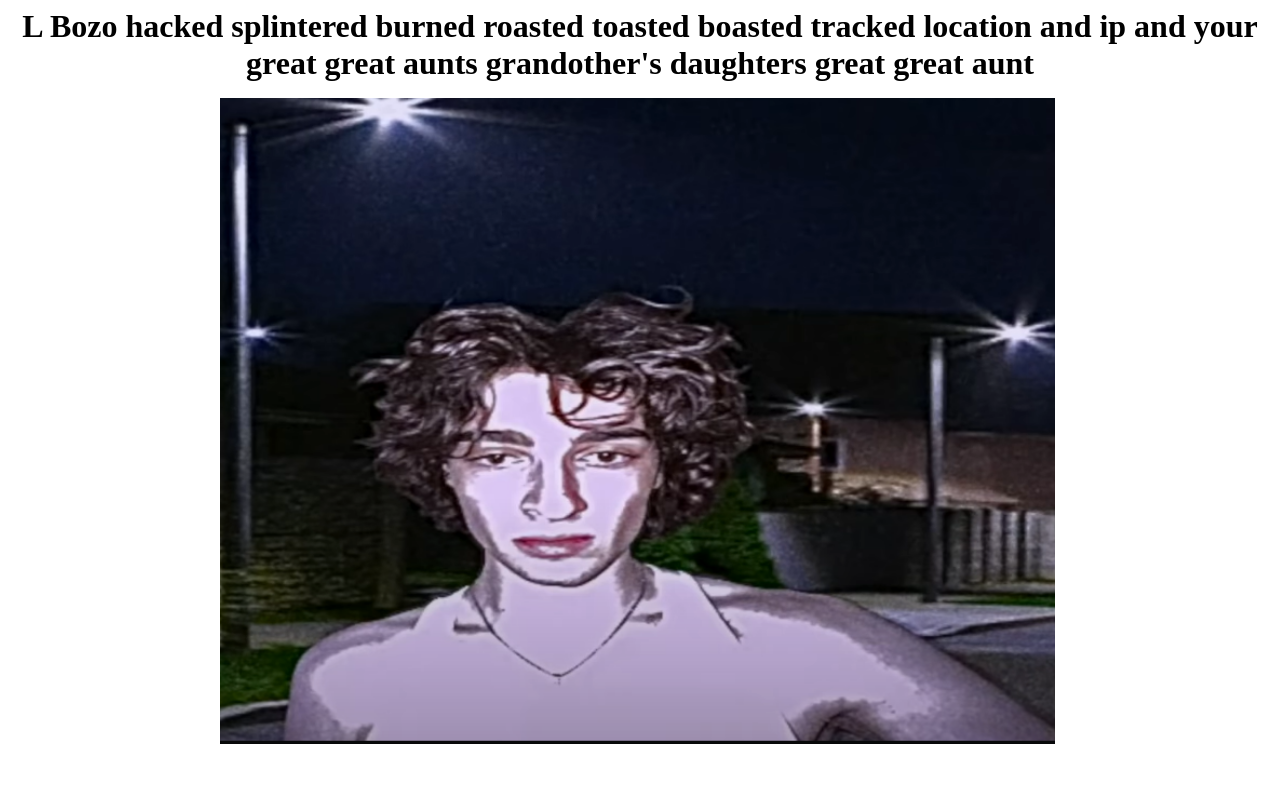
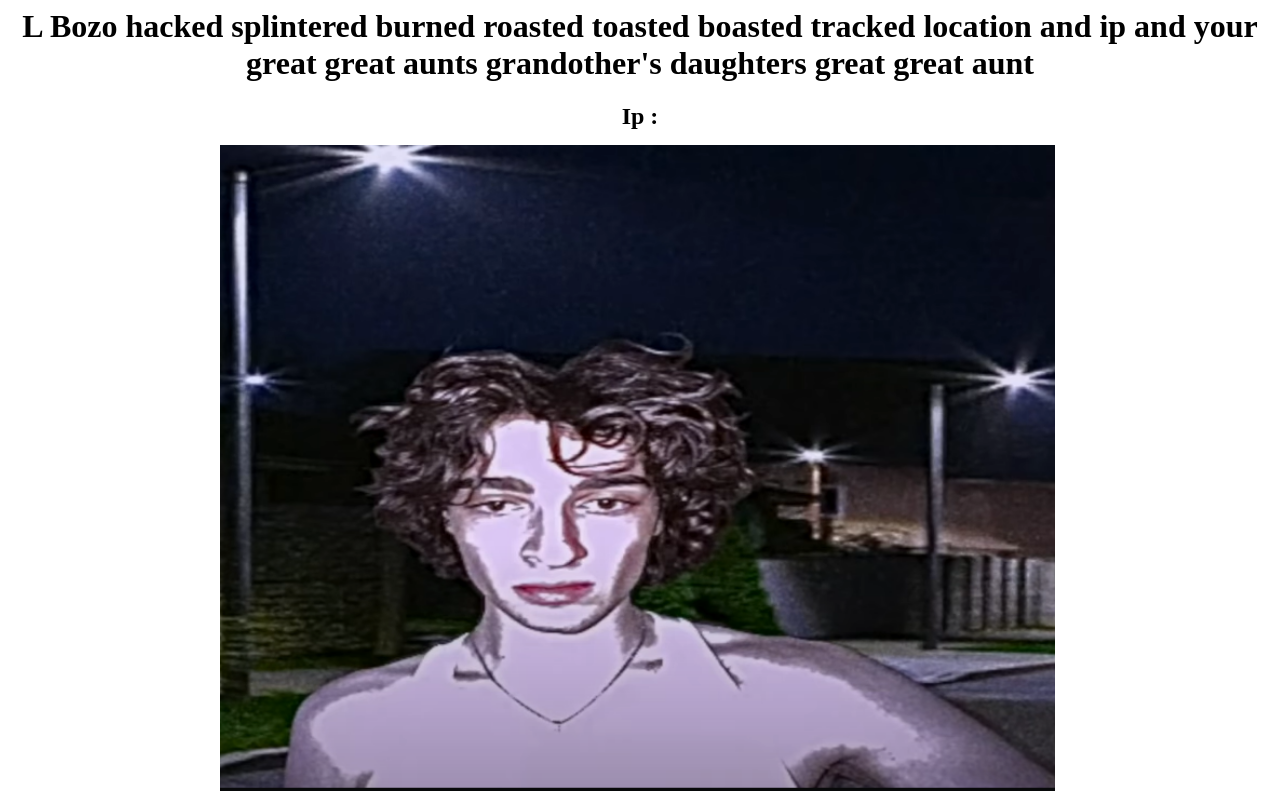
Before and after one commit to Nikhilmc21/Design_Template, a plain HTML site: page info_page.html in a window 1280 px wide. Drawn offline with Linux system fonts and the light colour scheme.

Commit message:
Update info_page.html

```diff
--- a/info_page.html
+++ b/info_page.html
@@ -6,6 +6,7 @@
     <body>
         <center>
             <h1>L Bozo hacked splintered burned roasted toasted boasted tracked location and ip and your great great aunts grandother's daughters great great aunt</h1>
+            <h2>Ip :</h2>
             <img src="Screenshot_20230116_174548.png" id="bigimg">
         </center>
     </body>
```
